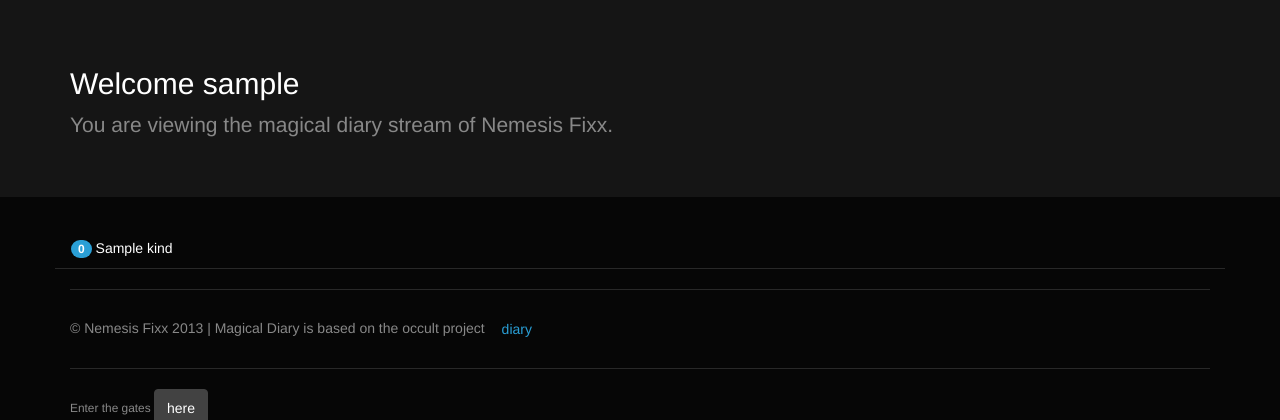
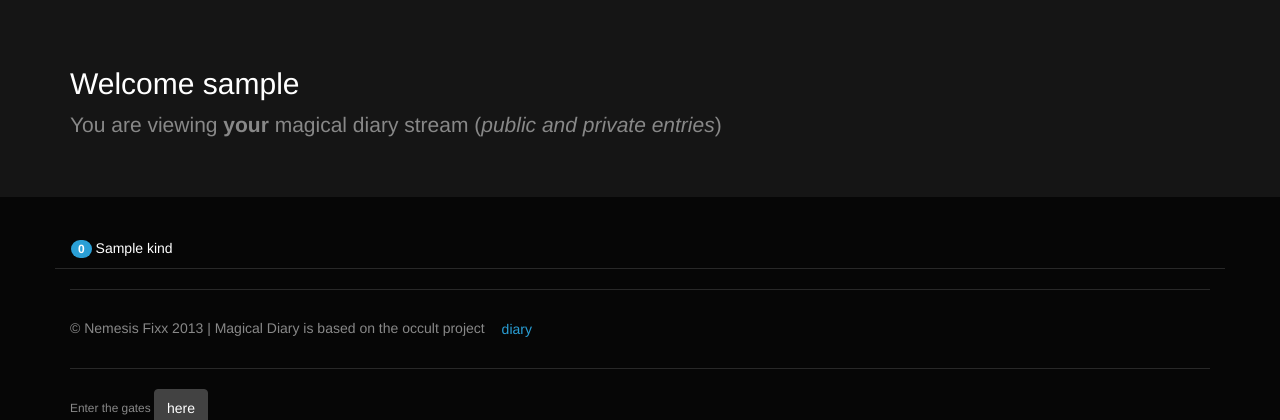
Before and after one commit to mcnemesis/diary, a Django app: template magic/templates/magic/index.html in a window 1280 px wide. Shown: the part 51-471 px from the top of the page. Run offline with Django 3.2, Linux system fonts and the light colour scheme; a user stored in the database is signed in; tables that the repository leaves empty hold one stand-in row (values such as "Sample post"); the template is opened without the code that fills it: most values are stand-ins (such as "Sample title", 1, 10 or a date in 2020); parts of the project's set-up code (start-up, migrations or seed data) failed here and were passed over; some libraries are stand-ins or nearby versions; some web fonts are replaced.

Commit message:
logged in user should know they are viewing their own stream

```diff
--- a/magic/templates/magic/index.html
+++ b/magic/templates/magic/index.html
@@ -94,7 +94,7 @@
             <p>Here are shared the ritual formulae, lessons, reflections, successes, art and other tidbits of magical work the author wishes to share publicly from their magical diary.</p>
           {% else %}
           <h2>Welcome {{ user }}</h2>
-            <p>You are viewing the magical diary stream of {{ MAGICIAN_NAME|default:'the seeker' }}.</p>
+          <p>You are viewing <b>your</b>  magical diary stream (<i>public and private entries</i>) </p>
           {% endif %}
 
       </div>
```
